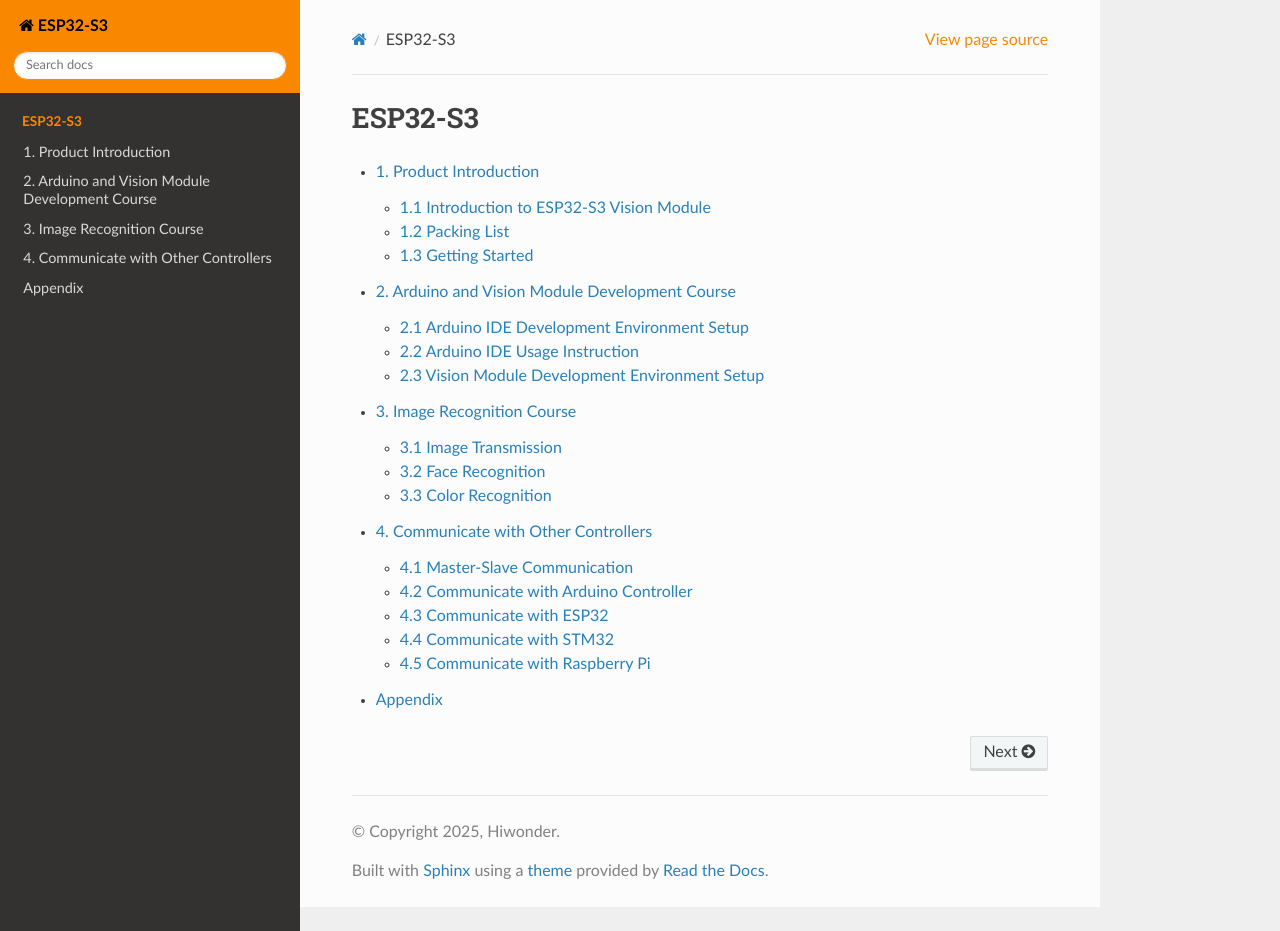
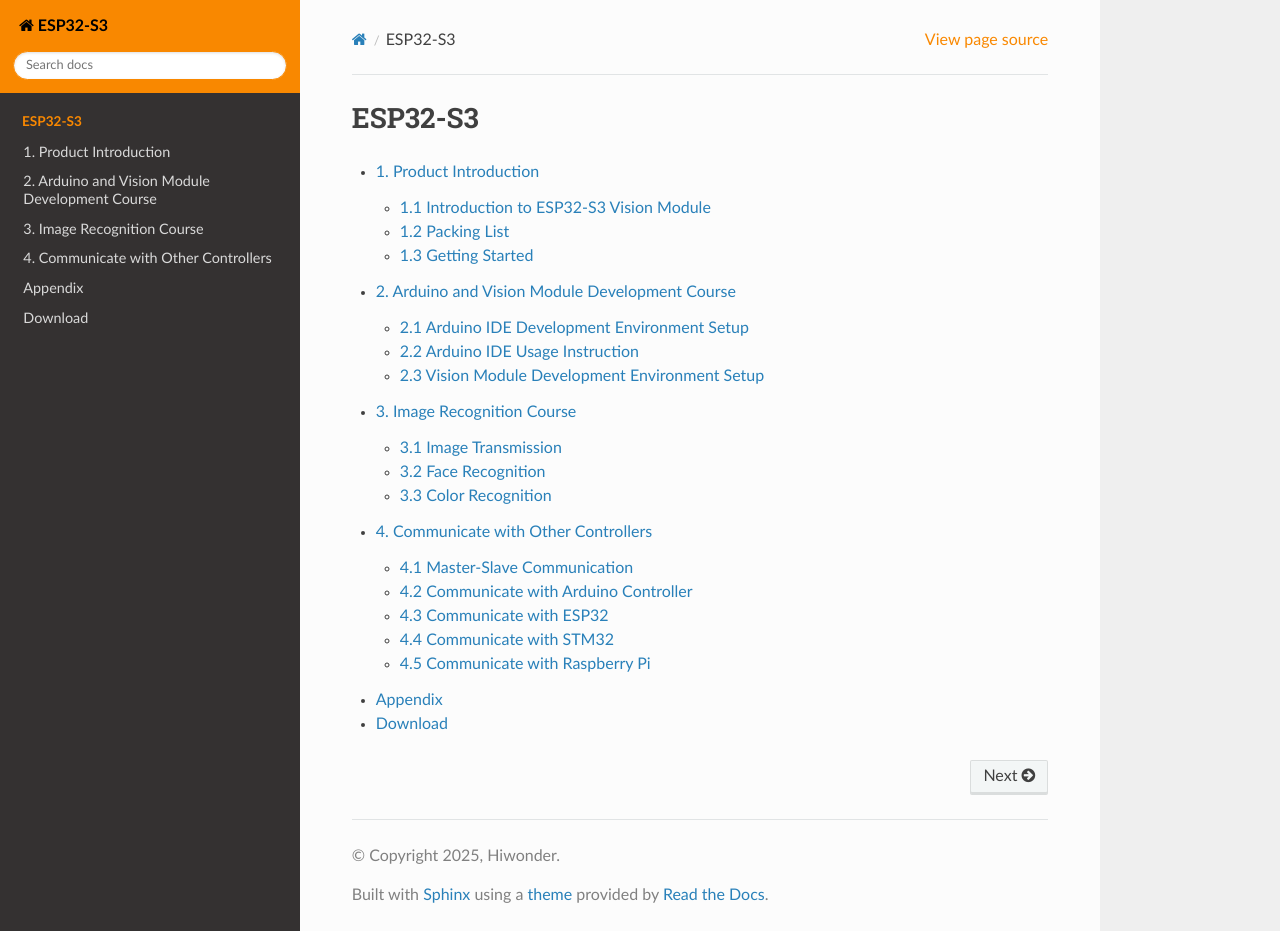
Before and after one commit to Hiwonder-docs/ESP32-S3, a Sphinx documentation site: the page built from source/index.rst, in a window 1280 px wide and 931 px high. Built offline with Sphinx 7.4.7 and the Read the Docs theme 3.1.0, drawn with Linux system fonts in a browser that asks for light colours.

Commit message:
ESP32-S3 2

```diff
--- a/source/index.rst
+++ b/source/index.rst
@@ -16,3 +16,4 @@
    docs/3.Image_Recognition_Course.md
    docs/4.Communicate_with_Other_Controllers.md
    docs/Appendix.md
+   Download<https://drive.google.com/drive/folders/1IEmKj1l2SfNDMNkyBFP-TtJ7A1ZP5hBh?usp=drive_link>
```
